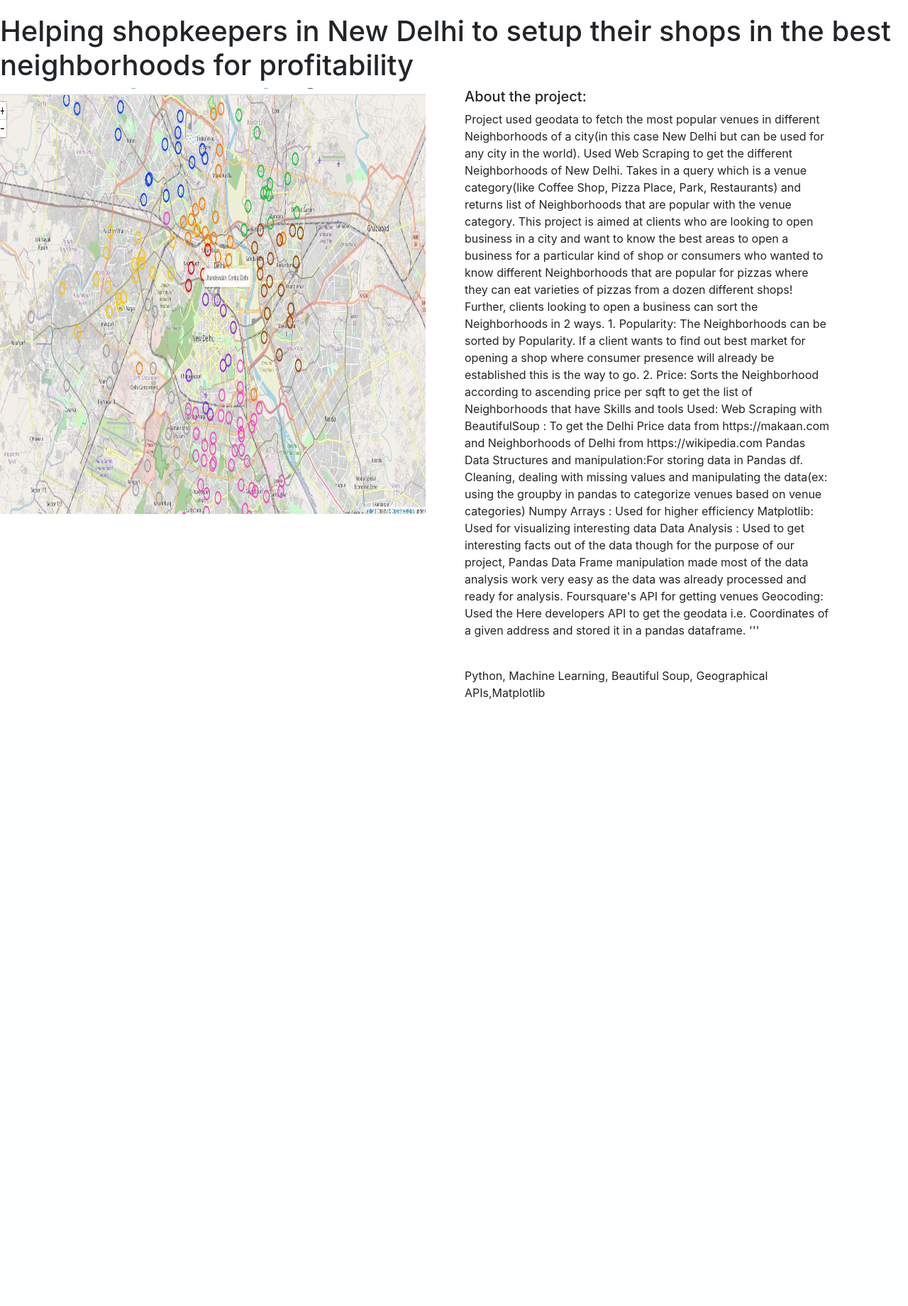
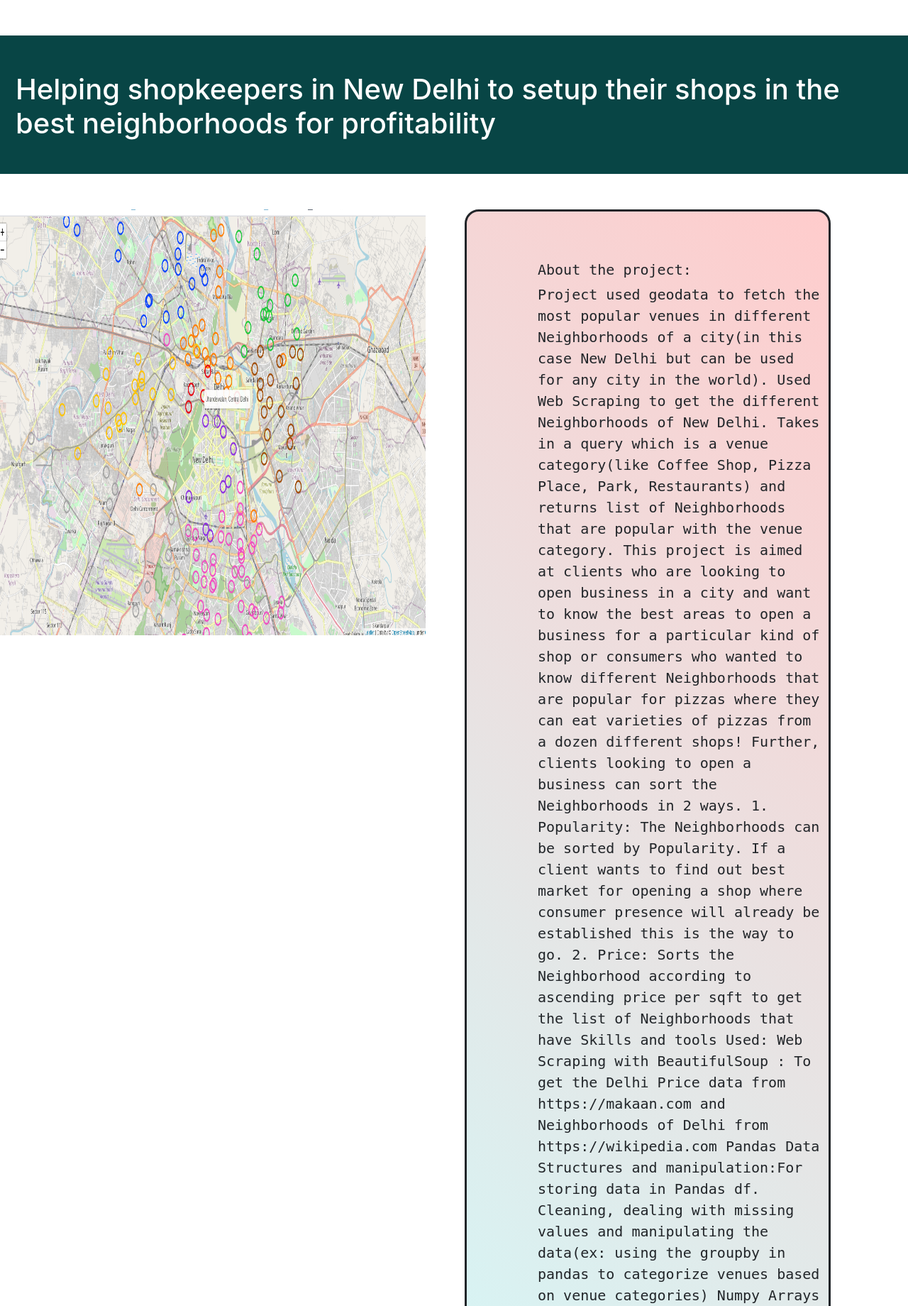
Before and after one commit to ai-is-awesome/portfolio_website, a Django app: page /post/5/ in a window 1280 px wide. Shown: the part 100-1940 px from the top of the page at 71% size. Before the commit the page ends 1086 px from the top, so only its background shows below. Run offline with Django 3.2, Linux system fonts and the light colour scheme; data comes from the database, SQL or seed files in the repository; both versions use the stored data as it was after the commit; some libraries are stand-ins or nearby versions.

Commit message:
Added some frontend headers, website looks good

```diff
--- a/post/templates/post/project_detail.html
+++ b/post/templates/post/project_detail.html
@@ -3,8 +3,12 @@
 
 {% block content %}
 
+<div class = "title-box">
+<div class = "project-detail-title">
 
-<h1> {{project.title }}</h1>
+	<h1> {{project.title }}</h1>
+</div>
+</div>
 
 <div class = "row">
 	<div class = "col-md-6">
@@ -13,11 +17,16 @@
 	</div>
 
 	<div class = "col-md-5">
-		<h5>About the project:</h5>
-		<p> {{ project.description }}</p>
-		<br>
-		<p> {{ project.technology }}</p>
+		<div class = "detail-card">
+			<div class = "detail-card-contents">
 
+				<h5>About the project:</h5>
+				<p> {{ project.description }}</p>
+
+				<br>
+				<p> {{ project.technology }}</p>
+			</div>
+		</div>
 	</div>
 </div>
 
--- a/static/base.css
+++ b/static/base.css
@@ -36,3 +36,52 @@ nav li {
 	display: inline;
 
 }
+
+
+.detail-card {
+	border-style: solid;
+	border-radius: 20px;
+	/*width: 90%;
+	height: 90%;*/
+	background: linear-gradient(45deg, #CCFFFF, #FFCCCC)
+
+}
+
+.detail-card-title {
+	padding: 20px;
+	font-size: 40px;
+	font-family: sans-serif;
+	text-align: center;
+}
+
+.detail-card-contents {
+	margin: auto;
+	font-family: monospace;
+	font-size: 20px;
+	padding: 70px 10px 10px 100px
+}
+
+
+
+.btn-primary:hover {
+	background-color: darkblue;
+}
+
+
+
+.project-detail-title {
+	margin: 50px 2px 45px 20px;
+	width: 95%;
+
+}
+
+
+
+
+.title-box {
+	margin: 50px 0px 50px 0px;
+	padding: 2px;
+	background-color: hsl(180, 80%, 15%);
+	color: white;
+
+}
```
Also changed, not shown: db.sqlite3, media/images/Screenshot_183_t2eMBy5.png (added).
